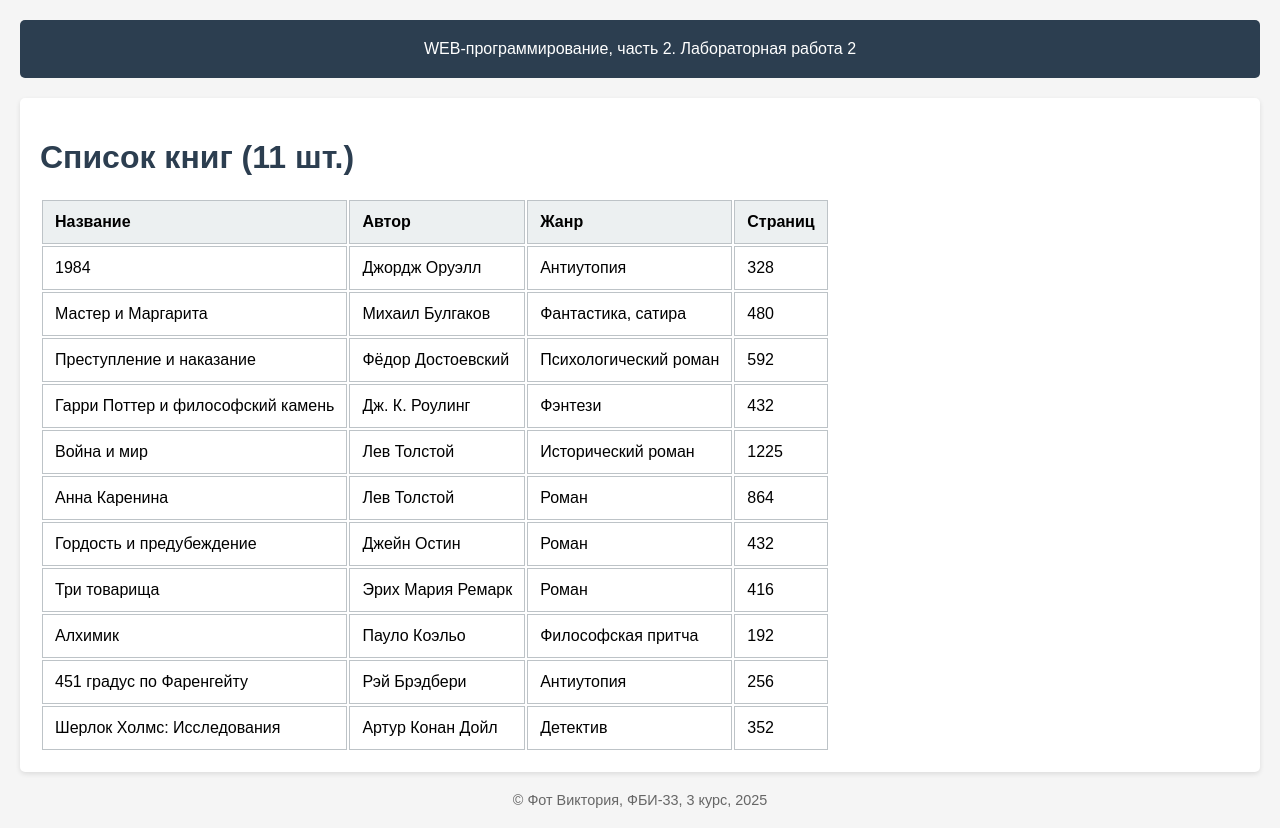
After one commit to Vikafot/web-back-labs, a Flask app: page /lab2/books in a window 1280 px wide. The commit adds this page. Run offline with Flask 3, Linux system fonts and the light colour scheme.

Commit message:
Книги

```diff
--- a/app.py
+++ b/app.py
@@ -491,3 +491,76 @@ def calculate(num1=1, num2=1):
 </body>
 </html>
 '''
+
+books = [
+    {
+        "title": "1984",
+        "author": "Джордж Оруэлл",
+        "genre": "Антиутопия",
+        "pages": 328
+    },
+    {
+        "title": "Мастер и Маргарита",
+        "author": "Михаил Булгаков",
+        "genre": "Фантастика, сатира",
+        "pages": 480
+    },
+    {
+        "title": "Преступление и наказание",
+        "author": "Фёдор Достоевский",
+        "genre": "Психологический роман",
+        "pages": 592
+    },
+    {
+        "title": "Гарри Поттер и философский камень",
+        "author": "Дж. К. Роулинг",
+        "genre": "Фэнтези",
+        "pages": 432
+    },
+    {
+        "title": "Война и мир",
+        "author": "Лев Толстой",
+        "genre": "Исторический роман",
+        "pages": 1225
+    },
+    {
+        "title": "Анна Каренина",
+        "author": "Лев Толстой",
+        "genre": "Роман",
+        "pages": 864
+    },
+    {
+        "title": "Гордость и предубеждение",
+        "author": "Джейн Остин",
+        "genre": "Роман",
+        "pages": 432
+    },
+    {
+        "title": "Три товарища",
+        "author": "Эрих Мария Ремарк",
+        "genre": "Роман",
+        "pages": 416
+    },
+    {
+        "title": "Алхимик",
+        "author": "Пауло Коэльо",
+        "genre": "Философская притча",
+        "pages": 192
+    },
+    {
+        "title": "451 градус по Фаренгейту",
+        "author": "Рэй Брэдбери",
+        "genre": "Антиутопия",
+        "pages": 256
+    },
+    {
+        "title": "Шерлок Холмс: Исследования",
+        "author": "Артур Конан Дойл",
+        "genre": "Детектив",
+        "pages": 352
+    }
+]
+
+@app.route('/lab2/books')
+def get_books_list():
+ return render_template('books.html', books=books)
--- a/static/main.css
+++ b/static/main.css
@@ -41,3 +41,13 @@ li {
     padding: 5px 0;
     border-bottom: 1px solid #eee;
 }
+
+th, td {
+    border: 1px solid #bdc3c7;
+    padding: 12px;
+    text-align: left;
+}
+
+th {
+    background-color: #ecf0f1;
+}
--- /dev/null
+++ b/templates/books.html
@@ -0,0 +1,27 @@
+{% extends "base.html" %}
+
+{% block lab %}Лабораторная работа 2{% endblock %}
+
+{% block main %}
+    <h1>Список книг ({{ books | length }} шт.)</h1>
+    <table>
+        <thead>
+            <tr>
+                <th>Название</th>
+                <th>Автор</th>
+                <th>Жанр</th>
+                <th>Страниц</th>
+            </tr>
+        </thead>
+        <tbody>
+            {% for book in books %}
+            <tr>
+                <td>{{ book.title }}</td>
+                <td>{{ book.author }}</td>
+                <td>{{ book.genre }}</td>
+                <td>{{ book.pages }}</td>
+            </tr>
+            {% endfor %}
+        </tbody>
+    </table>
+{% endblock %}
```
